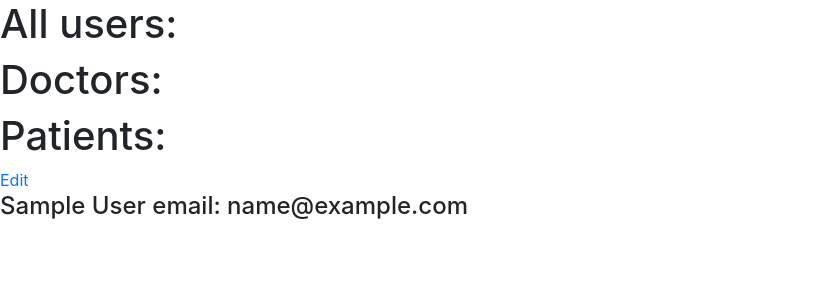
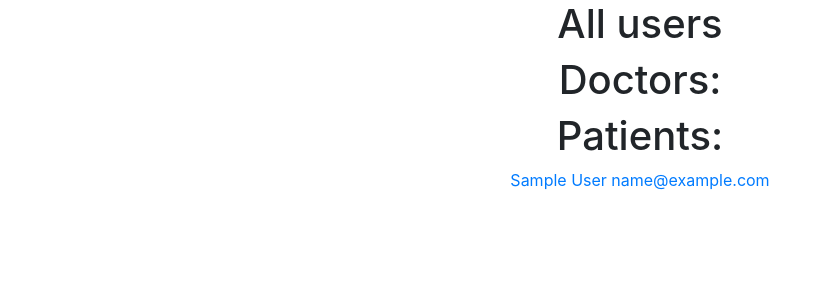
Before and after one commit to bigletka/DenSys.me, a Django app: page /user_list/ in a window 1280 px wide. Shown: the part 105-405 px from the top of the page, without its empty margins (0-831 px from the left). Run offline with Django 3.2, Linux system fonts and the light colour scheme; the visitor is signed in with stand-in values (Sample User, id 1); data comes from the database, SQL or seed files in the repository.

Commit message:
Front changed

```diff
--- a/app/templates/navbar.html
+++ b/app/templates/navbar.html
@@ -3,7 +3,7 @@
 <!DOCTYPE html>
 <html lang="en">
 <head>
-    <link rel="stylesheet" href="{% static 'navbar.css' %}">
+    <link rel="stylesheet" href="{% static 'css/navbar.css' %}">
     <link rel="stylesheet" href="https://cdn.jsdelivr.net/npm/bootstrap@4.3.1/dist/css/bootstrap.min.css" integrity="sha384-ggOyR0iXCbMQv3Xipma34MD+dH/1fQ784/j6cY/iJTQUOhcWr7x9JvoRxT2MZw1T" crossorigin="anonymous">
 <script src="https://cdn.jsdelivr.net/npm/bootstrap@4.3.1/dist/js/bootstrap.min.js" integrity="sha384-JjSmVgyd0p3pXB1rRibZUAYoIIy6OrQ6VrjIEaFf/nJGzIxFDsf4x0xIM+B07jRM" crossorigin="anonymous"></script>
 
--- a/app/templates/user_list.html
+++ b/app/templates/user_list.html
@@ -3,15 +3,14 @@
 
 
 {% block content %}
-<h1>All users:</h1>
-<h1>Doctors:</h1>
+<h1 class="d-flex justify-content-center">All users</h1>
+<h1 class="d-flex justify-content-center">Doctors:</h1>
 {% for user in object_list %}
-    <div>{% if user.is_doctor %}
-        <div>
-            <a href="{%url 'updateUser' user.email%}">
-                Edit
-                </a>
-            <h4>{{user.first_name}} {{user.last_name}} email: {{user.email}}</h4>
+    <div>{% if user.is_doctor and not user.is_staff%}
+        <div class="d-flex justify-content-center">
+            <span>
+            <a href="{%url 'updateUser' user.email%}">{{user.first_name}} {{user.last_name}} {{user.email}}</a>
+             </span>
         <br>
         </div>
 
@@ -19,14 +18,15 @@
     {%endif%}
 {% endfor %}
 
-<h1>Patients:</h1>
+<h1 class="d-flex justify-content-center">Patients:</h1>
 {% for user in object_list %}
 <div>{% if not user.is_doctor %}
     <div>
-        <a href="{%url 'updateUser' user.email%}">
-            Edit
-            </a>
-           <h4>{{user.first_name}} {{user.last_name}} email: {{user.email}}</h4>
+        <div class="d-flex justify-content-center">
+            <span>
+            <a href="{%url 'updateUser' user.email%}">{{user.first_name}} {{user.last_name}} {{user.email}}</a>
+             </span>
+        <br>
         <br>
     </div>
 
```
Also changed, not shown: app/static/css/navbar.css (renamed from app/static/navbar.css), app/static/image/profile.png (renamed from app/core/image/profile.png).
